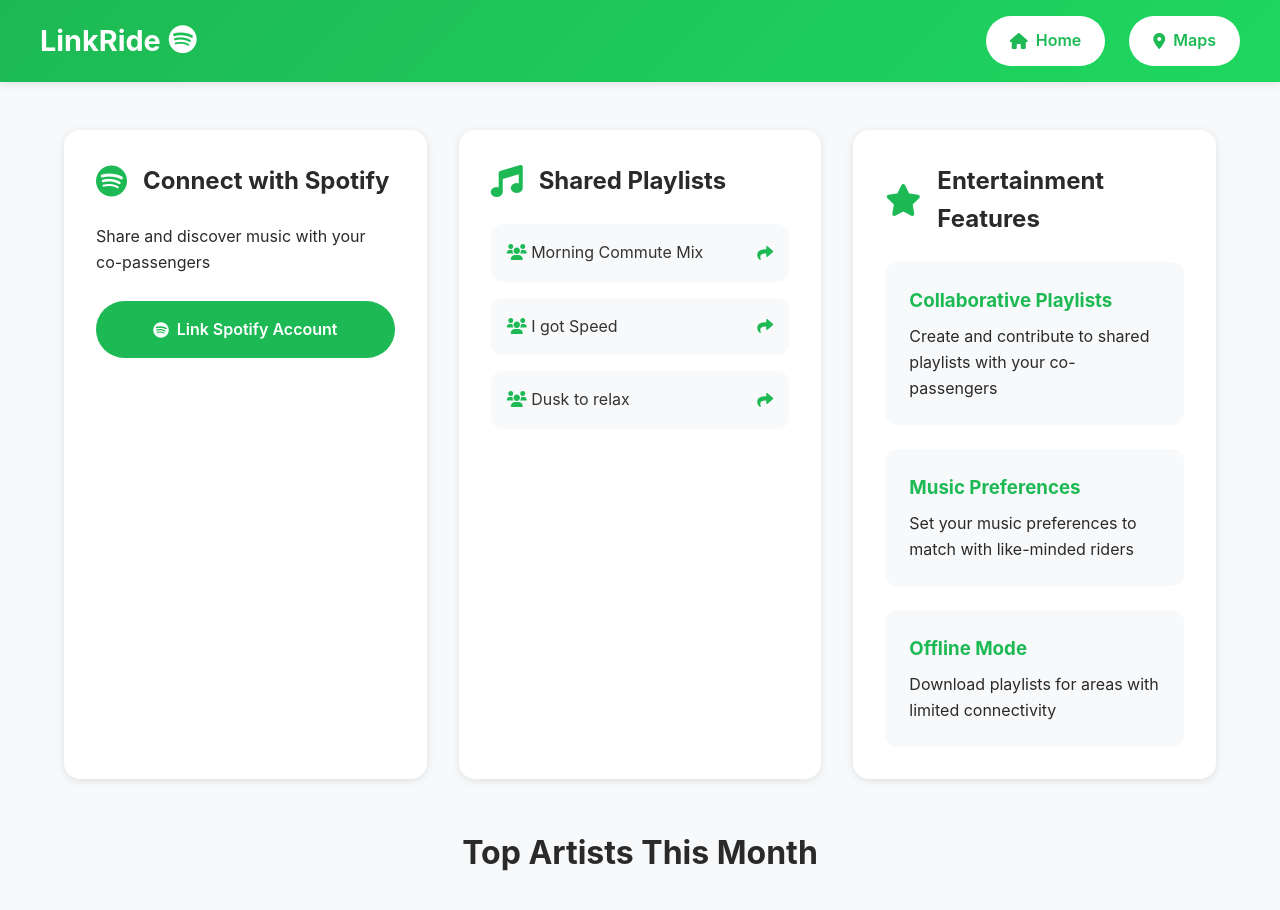
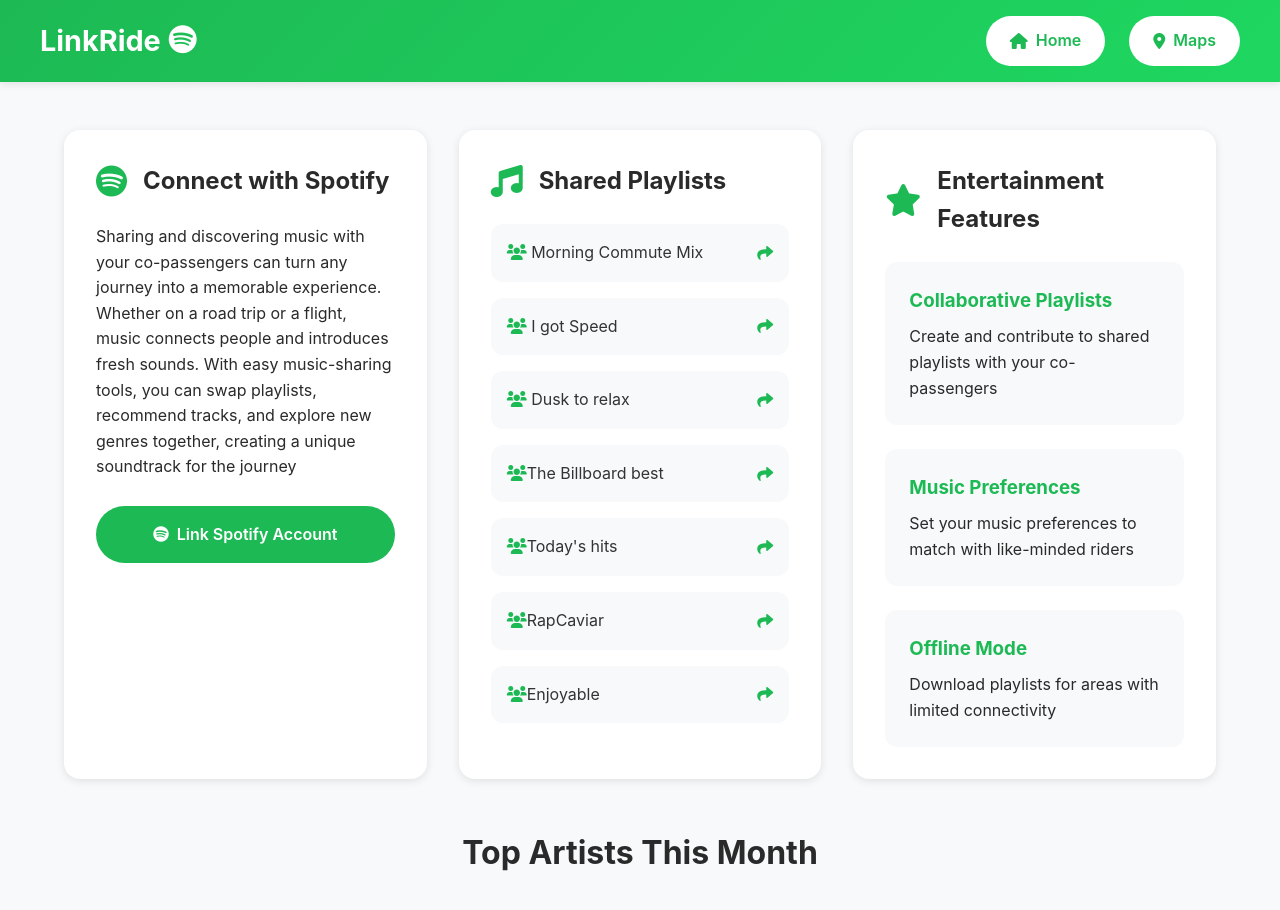
Before and after one commit to Joseph25Rejo/LinkRide, a plain HTML site: page frontend/public/entertainment3.html in a window 1280 px wide. Shown: the top 910 px of the page. Drawn offline with Linux system fonts and the light colour scheme.

Commit message:
Added playlists!

```diff
--- a/frontend/public/entertainment3.html
+++ b/frontend/public/entertainment3.html
@@ -329,7 +329,7 @@
                         <i class="fa-brands fa-spotify"></i>
                         <h2>Connect with Spotify</h2>
                     </div>
-                    <p>Share and discover music with your co-passengers</p>
+                    <p>Sharing and discovering music with your co-passengers can turn any journey into a memorable experience. Whether on a road trip or a flight, music connects people and introduces fresh sounds. With easy music-sharing tools, you can swap playlists, recommend tracks, and explore new genres together, creating a unique soundtrack for the journey</p>
                     <br>
                     <a href="https://spotify.com" target="_blank" class="spotify-button">
                         <i class="fa-brands fa-spotify"></i>
@@ -352,6 +352,22 @@
                     </a>
                     <a href="https://open.spotify.com/playlist/14VukNvImOORHdUIdt8dmi" class="playlist-item">
                         <span><i class="fa-solid fa-users"></i> Dusk to relax</span>
+                        <i class="fa-solid fa-share"></i>
+                    </a>
+                    <a href="https://open.spotify.com/playlist/1fyH76h185zPBkiCt3AFFo" class="playlist-item">
+                        <span><i class="fa-solid fa-users"></i>The Billboard best</span>
+                        <i class="fa-solid fa-share"></i>
+                    </a>
+                    <a href="https://open.spotify.com/playlist/37i9dQZF1DXcBWIGoYBM5M" class="playlist-item">
+                        <span><i class="fa-solid fa-users"></i>Today's hits</span>
+                        <i class="fa-solid fa-share"></i>
+                    </a>
+                    <a href="https://open.spotify.com/playlist/37i9dQZF1DX0XUsuxWHRQd" class="playlist-item">
+                        <span><i class="fa-solid fa-users"></i>RapCaviar</span>
+                        <i class="fa-solid fa-share"></i>
+                    </a>
+                    <a href="https://open.spotify.com/playlist/6xpEjLdywtCpq0VOBx6KDs" class="playlist-item">
+                        <span><i class="fa-solid fa-users"></i>Enjoyable</span>
                         <i class="fa-solid fa-share"></i>
                     </a>
                 </div>
```
